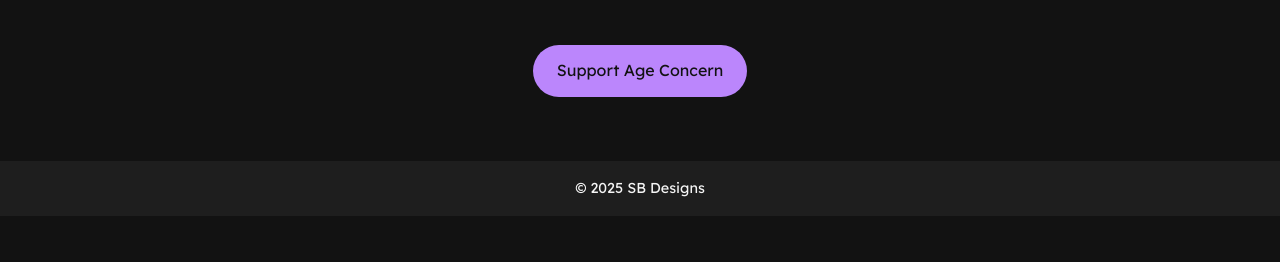
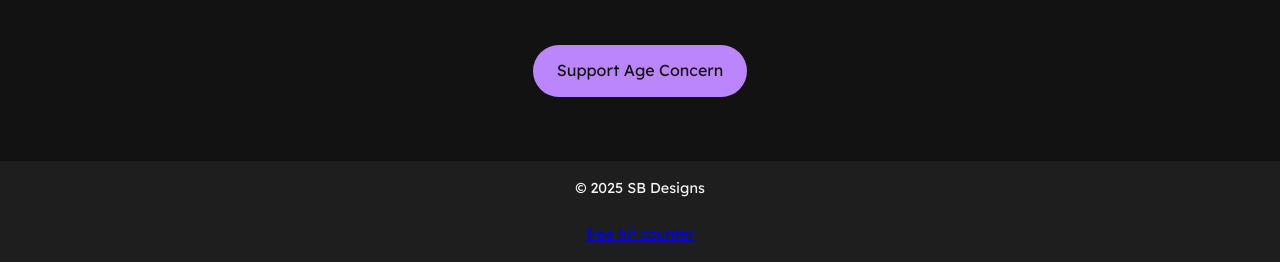
Before and after one commit to SB-Designs/ageconcern, a plain HTML site: page index.html in a window 1280 px wide. Shown: the part 878-1140 px from the top of the page. Before the commit the page ends 1094 px from the top, so only its background shows below. Drawn offline with Linux system fonts and the light colour scheme.

Commit message:
Update index.html

```diff
--- a/index.html
+++ b/index.html
@@ -146,6 +146,7 @@
   </div>
   <footer>
     <p>&copy; 2025 SB Designs</p>
+    <div id="sfcb2ctz6q4dg93wq843349p27brj7s1btw"></div><script type="text/javascript" src="https://counter6.optistats.ovh/private/counter.js?c=b2ctz6q4dg93wq843349p27brj7s1btw&down=async" async></script><br><a href="https://www.freecounterstat.com">free hit counter</a><noscript><a href="https://www.freecounterstat.com" title="free hit counter"><img src="https://counter6.optistats.ovh/private/freecounterstat.php?c=b2ctz6q4dg93wq843349p27brj7s1btw" border="0" title="free hit counter" alt="free hit counter"></a></noscript>
   </footer>
   <script>
     // JavaScript for future interactions (if needed)
```
